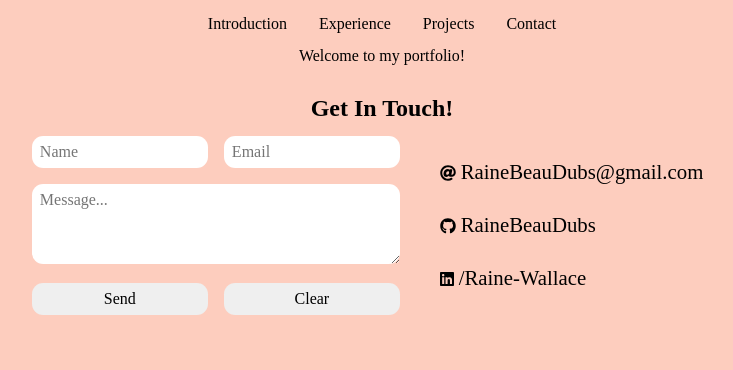
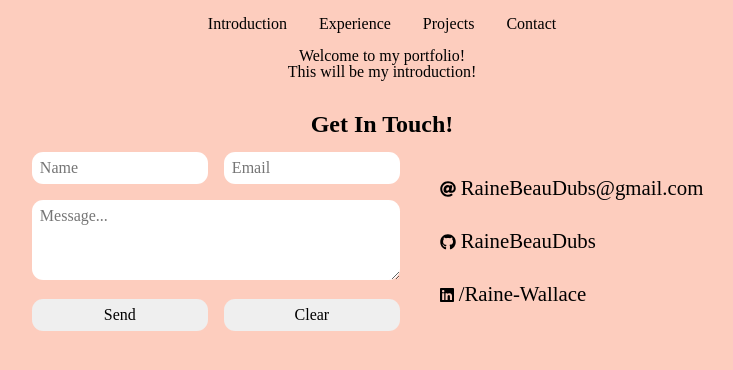
Before and after one commit to RaineBeauDubs/MyPortfolio, a React (Create React App) app in the folder portfolio/: page / in a window 1280 px wide. Shown: the top 370 px of the page, without its empty margins (258-991 px from the left). Built offline with nearby package versions, Linux system fonts and the light colour scheme.

Commit message:
wired up super simple intro comp/css

```diff
--- a/portfolio/src/App.js
+++ b/portfolio/src/App.js
@@ -1,5 +1,6 @@
 import React from 'react';
 import Navigation from './components/Navigation';
+import Introduction from './components/Introduction';
 import Contact from './components/Contact';
 import './App.css';
 
@@ -8,6 +9,7 @@ function App() {
     <div className="App">
       <Navigation />
       <h1>Welcome to my portfolio!</h1>
+      <Introduction />
       <Contact />
     </div>
   );
--- a/portfolio/src/components/Introduction.js
+++ b/portfolio/src/components/Introduction.js
@@ -0,0 +1,12 @@
+import React from 'react';
+import './componentCSS/introduction.css';
+
+const Introduction = () => {
+  return (
+    <div>
+      <p>This will be my introduction!</p>
+    </div>
+  )
+}
+
+export default Introduction;
```
Also changed, not shown: portfolio/src/components/componentCSS/introduction.css (added).
